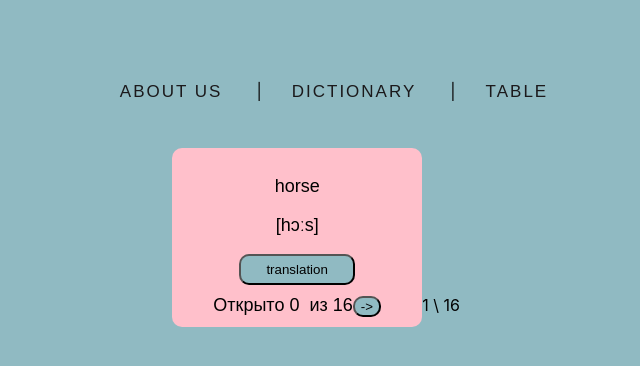
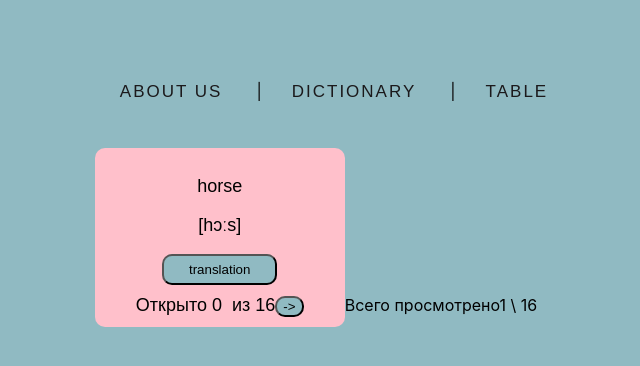
Before and after one commit to galya-cmd/-cards, a React (Create React App) app in the folder dictionary/: page /dictionary in a window 1280 px wide. Shown: the top 366 px of the page, without its empty margins (324-964 px from the left). Built offline with nearby package versions, Linux system fonts and the light colour scheme.

Commit message:
изменения внесены

```diff
--- a/dictionary/src/components/cardlist.jsx
+++ b/dictionary/src/components/cardlist.jsx
@@ -7,7 +7,8 @@ import './cardlist.css';
 
 function Cardlist ({data}) {
 const [currentIndex, setCurrentindex] = useState(0);
-const [selected, setSelected] = useState([])
+const [selected, setSelected] = useState([]);
+
 const id = data[currentIndex].id;
 
 function isbuttonTranslation (){
@@ -33,12 +34,13 @@ if (currentIndex === data.length){
         <>
       <div className="card-list">
         {currentIndex === 0 ? null : <button className='button-prev' onClick={onPrev}>{"<-"}</button>}
-        <Card isbuttonTranslation={isbuttonTranslation}{...data[currentIndex]} />
+        <Card isbuttonTranslation={isbuttonTranslation} {...data[currentIndex]} />
         Открыто  {selected.length}  из {data.length}
         <button className='button-next' onClick={onNext}>{'->'}</button>
 
 
       </div>
+      Всего просмотрено
       {currentIndex + 1} \ {data.length}
         </>
     )
```
Also changed, not shown: 1 other file (tests, documents, lock files or other folders).
